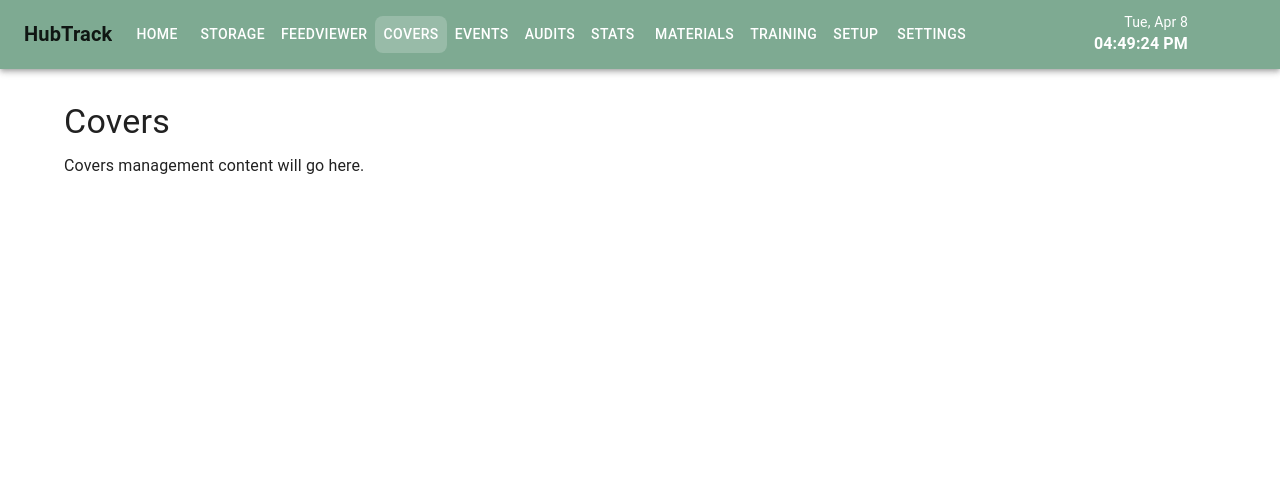
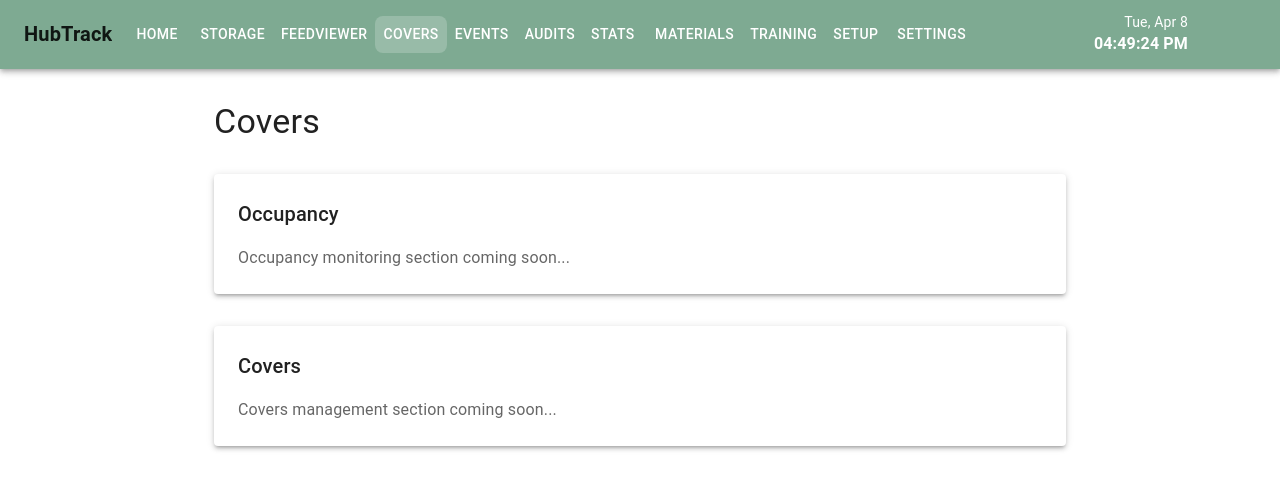
Before and after one commit to IBlack-Biogreen/hubTrack, a React (Vite) app in the folder frontend/: page /covers in a window 1280 px wide. Shown: the top 490 px of the page. Built offline with nearby package versions, Linux system fonts and the light colour scheme; some icons are missing.

Commit message:
little cleanups

```diff
--- a/frontend/src/pages/Covers.tsx
+++ b/frontend/src/pages/Covers.tsx
@@ -1,18 +1,57 @@
-import { Container, Typography, Box } from '@mui/material';
+import { useState } from 'react';
+import {
+  Box,
+  Container,
+  Typography,
+  Paper,
+  Grid as Grid2,
+} from '@mui/material';
+import { useLanguage } from '../contexts/LanguageContext';
 
-function Covers() {
+export default function Covers() {
+  const { t } = useLanguage();
+
   return (
-    <Container>
+    <Container maxWidth="md">
       <Box sx={{ mt: 4 }}>
-        <Typography variant="h4" component="h1" gutterBottom>
-          Covers
+        <Typography variant="h4" gutterBottom>
+          {t('covers')}
         </Typography>
-        <Typography>
-          Covers management content will go here.
-        </Typography>
+
+        <Paper
+          elevation={3}
+          sx={{
+            p: 3,
+            mt: 4,
+          }}
+        >
+          <Typography variant="h6" gutterBottom>
+            Occupancy
+          </Typography>
+          <Box sx={{ mt: 2 }}>
+            <Typography color="text.secondary">
+              Occupancy monitoring section coming soon...
+            </Typography>
+          </Box>
+        </Paper>
+
+        <Paper
+          elevation={3}
+          sx={{
+            p: 3,
+            mt: 4,
+          }}
+        >
+          <Typography variant="h6" gutterBottom>
+            Covers
+          </Typography>
+          <Box sx={{ mt: 2 }}>
+            <Typography color="text.secondary">
+              Covers management section coming soon...
+            </Typography>
+          </Box>
+        </Paper>
       </Box>
     </Container>
   );
 }
-
-export default Covers;
--- a/frontend/src/pages/Settings.tsx
+++ b/frontend/src/pages/Settings.tsx
@@ -3,14 +3,12 @@ import {
   Box,
   Container,
   Typography,
-  Slider,
   FormControlLabel,
   Switch,
   Divider,
   List,
   ListItem,
   ListItemText,
-  ListItemSecondaryAction,
   IconButton,
   Select,
   MenuItem,
@@ -22,20 +20,23 @@ import DeleteIcon from '@mui/icons-material/Delete';
 import { useThemeContext } from '../contexts/ThemeContext';
 import { useLanguage, availableLanguages } from '../contexts/LanguageContext';
 import { useTimeout } from '../contexts/TimeoutContext';
-import { useTheme } from '../contexts/ThemeContext';
-import { useHeadlessUI } from '../contexts/HeadlessUIContext';
+
 
 function Settings() {
   const { isDarkMode, toggleDarkMode } = useThemeContext();
   const { enabledLanguages, addEnabledLanguage, removeEnabledLanguage, t } = useLanguage();
   const { timeout, setTimeout, isEnabled, setIsEnabled } = useTimeout();
-  const { theme, setTheme } = useTheme();
   const [selectedLanguage, setSelectedLanguage] = useState<string>('');
-  const [timeoutValue, setTimeoutValue] = useState(timeout / 1000); // Convert to seconds for display
+  const [timeoutValue, setTimeoutValue] = useState(Math.max(30, timeout / 1000)); // Ensure minimum 30s
 
   const handleTimeoutChange = (value: number) => {
-    setTimeoutValue(value);
-    setTimeout(value * 1000); // Convert back to milliseconds
+    if (value < 30) {
+      setTimeoutValue(30);
+      setTimeout(30 * 1000);
+    } else {
+      setTimeoutValue(value);
+      setTimeout(value * 1000);
+    }
   };
 
   const handleAddLanguage = () => {
@@ -85,22 +86,16 @@ function Settings() {
               <span className="text-gray-700 dark:text-gray-300">Enable Inactivity Timeout</span>
               <Switch
                 checked={isEnabled}
-                onChange={setIsEnabled}
+                onChange={(_, checked) => setIsEnabled(checked)}
                 className={`${
                   isEnabled ? 'bg-blue-600' : 'bg-gray-200'
                 } relative inline-flex h-6 w-11 items-center rounded-full transition-colors focus:outline-none focus:ring-2 focus:ring-blue-500 focus:ring-offset-2`}
-              >
-                <span
-                  className={`${
-                    isEnabled ? 'translate-x-6' : 'translate-x-1'
-                  } inline-block h-4 w-4 transform rounded-full bg-white transition-transform`}
-                />
-              </Switch>
+              />
             </div>
             <input
               type="number"
               id="timeout"
-              min="1"
+              min="30"
               max="3600"
               value={timeoutValue}
               onChange={(e) => handleTimeoutChange(Number(e.target.value))}
@@ -128,7 +123,7 @@ function Settings() {
                     primary={language.nativeName}
                     secondary={language.name}
                   />
-                  <ListItemSecondaryAction>
+                  <Box sx={{ ml: 'auto' }}>
                     {language.code !== 'en' && (
                       <IconButton
                         edge="end"
@@ -138,7 +133,7 @@ function Settings() {
                         <DeleteIcon />
                       </IconButton>
                     )}
-                  </ListItemSecondaryAction>
+                  </Box>
                 </ListItem>
               ))}
             </List>
@@ -183,13 +178,12 @@ function Settings() {
             </label>
             <select
               id="theme"
-              value={theme}
-              onChange={(e) => setTheme(e.target.value)}
+              value={isDarkMode ? 'dark' : 'light'}
+              onChange={() => toggleDarkMode()}
               className="mt-1 block w-full rounded-md border-gray-300 shadow-sm focus:border-blue-500 focus:ring-blue-500 dark:bg-gray-700 dark:border-gray-600 dark:text-white sm:text-sm"
             >
               <option value="light">Light</option>
               <option value="dark">Dark</option>
-              <option value="system">System</option>
             </select>
           </div>
         </Box>
--- a/frontend/src/pages/Setup.tsx
+++ b/frontend/src/pages/Setup.tsx
@@ -8,9 +8,8 @@ import {
   Alert,
   Button,
   TextField,
-  Grid,
+  Grid as Grid2,
 } from '@mui/material';
-import type { GridProps } from '@mui/material';
 import { useLanguage } from '../contexts/LanguageContext';
 import { Chart, registerables } from 'chart.js';
 import 'chartjs-adapter-date-fns';
@@ -226,30 +225,26 @@ export default function Setup() {
           <Typography variant="h6" gutterBottom>
             Load Cell Configuration
           </Typography>
-          <Grid container spacing={3}>
-            <Grid xs={12} sm={6}>
+          <Grid2 container spacing={3}>
+            <Grid2 xs={12} sm={6}>
               <TextField
                 label="Scale Factor (lbs/volt)"
                 type="number"
                 value={scaleFactor}
                 onChange={handleScaleChange}
                 fullWidth
-                inputProps={{
-                  step: 0.1,
-                }}
               />
-            </Grid>
-            <Grid xs={12} sm={6}>
+            </Grid2>
+            <Grid2 xs={12} sm={6}>
               <Button
                 variant="contained"
                 onClick={handleTare}
                 fullWidth
-                sx={{ height: '56px' }}
               >
                 Tare
               </Button>
-            </Grid>
-          </Grid>
+            </Grid2>
+          </Grid2>
         </Paper>
 
         <Paper
@@ -274,18 +269,18 @@ export default function Setup() {
             </Alert>
           ) : (
             <Box sx={{ mt: 2, textAlign: 'center' }}>
-              <Grid container spacing={2} justifyContent="center">
-                <Grid xs={6}>
+              <Grid2 container spacing={2} justifyContent="center">
+                <Grid2 xs={6}>
                   <Typography variant="h3" component="div" color="primary">
                     {reading?.toFixed(3)} V
                   </Typography>
-                </Grid>
-                <Grid xs={6}>
+                </Grid2>
+                <Grid2 xs={6}>
                   <Typography variant="h3" component="div" color="secondary">
                     {weight?.toFixed(2)} lbs
                   </Typography>
-                </Grid>
-              </Grid>
+                </Grid2>
+              </Grid2>
               <Typography variant="body2" color="text.secondary" sx={{ mt: 1 }}>
                 Last updated: {new Date().toLocaleTimeString()}
               </Typography>
```
